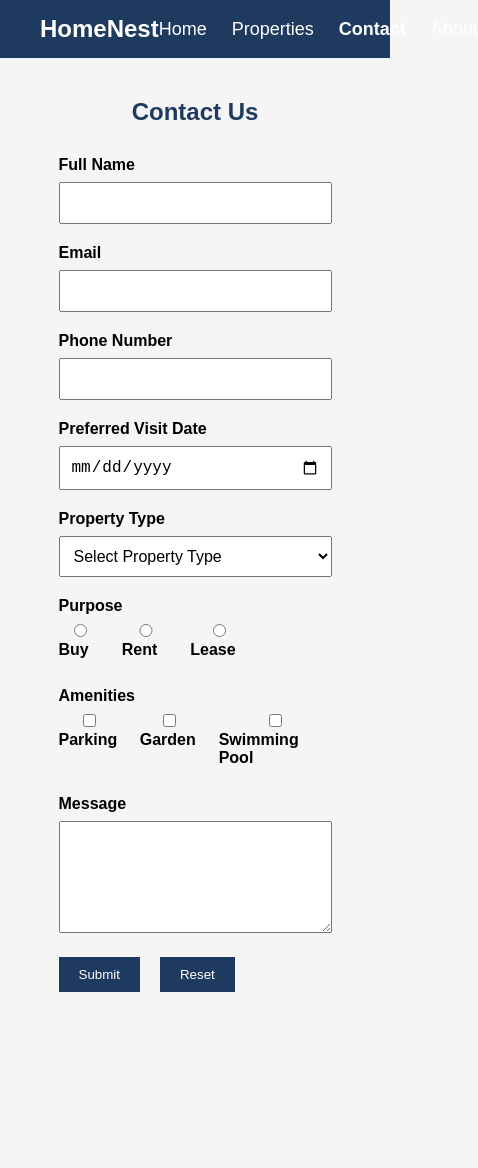
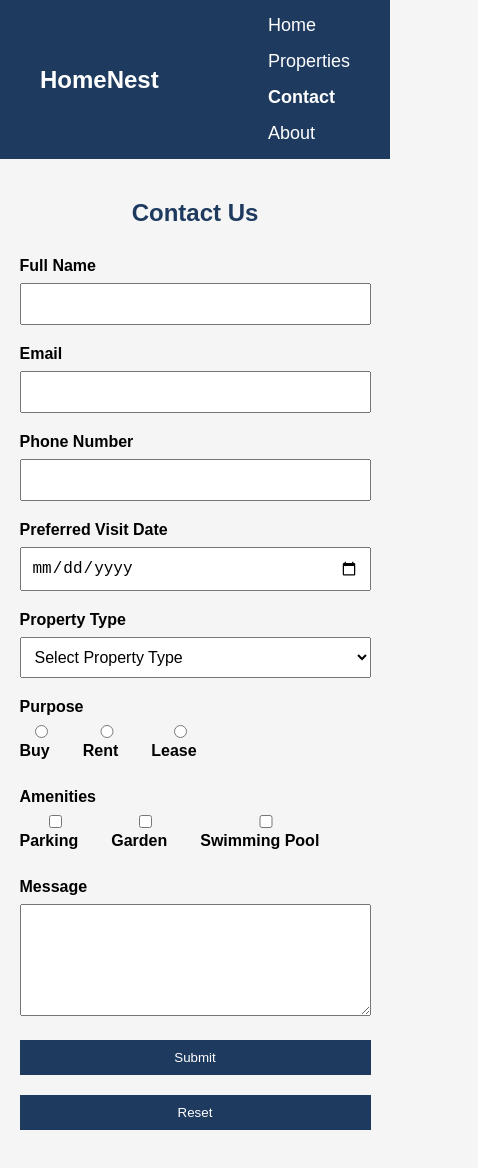
Before and after one commit to rinku-001/HomeNest, a React (Vite) app: page /contact in a window 390 px wide. Shown: the whole page, 478 px wide, since content can reach past the window. Before the commit the page ends 1032 px from the top, so only its background shows below. Built offline with nearby package versions, Linux system fonts and the light colour scheme.

Commit message:
media queries

```diff
--- a/src/components/Navbar/Navbar.module.css
+++ b/src/components/Navbar/Navbar.module.css
@@ -28,3 +28,12 @@
     color:yellow;
     font-weight:bold;
 }
+
+@media (max-width:768px){
+
+    .navLinks{
+        flex-direction:column;
+        gap:15px;
+    }
+
+}
--- a/src/pages/About.module.css
+++ b/src/pages/About.module.css
@@ -47,3 +47,11 @@
 .timelineContainer{
     margin-top:20px;
 }
+
+@media (max-width:768px){
+
+    .teamContainer{
+        grid-template-columns:1fr;
+    }
+
+}
--- a/src/pages/Contact.module.css
+++ b/src/pages/Contact.module.css
@@ -51,3 +51,23 @@
     margin-top:5px;
     font-size:14px;
 }
+
+@media (max-width:768px){
+
+    .container{
+        width:90%;
+    }
+
+}
+
+@media (max-width:768px){
+
+    .buttonGroup{
+        flex-direction:column;
+    }
+
+    .buttonGroup button{
+        width:100%;
+    }
+
+}
--- a/src/pages/Home.module.css
+++ b/src/pages/Home.module.css
@@ -13,3 +13,11 @@
     grid-template-columns:repeat(2,1fr);
     gap:20px;
 }
+
+@media (max-width:768px){
+
+    .featureContainer{
+        grid-template-columns:1fr;
+    }
+
+}
--- a/src/pages/Properties.module.css
+++ b/src/pages/Properties.module.css
@@ -65,3 +65,19 @@
     color:#1e3a5f;
     margin-bottom:30px;
 }
+
+@media (max-width:768px){
+
+    .propertyContainer{
+        grid-template-columns:1fr;
+    }
+
+}
+
+@media (max-width:768px){
+
+    .testimonialContainer{
+        grid-template-columns:1fr;
+    }
+
+}
```
